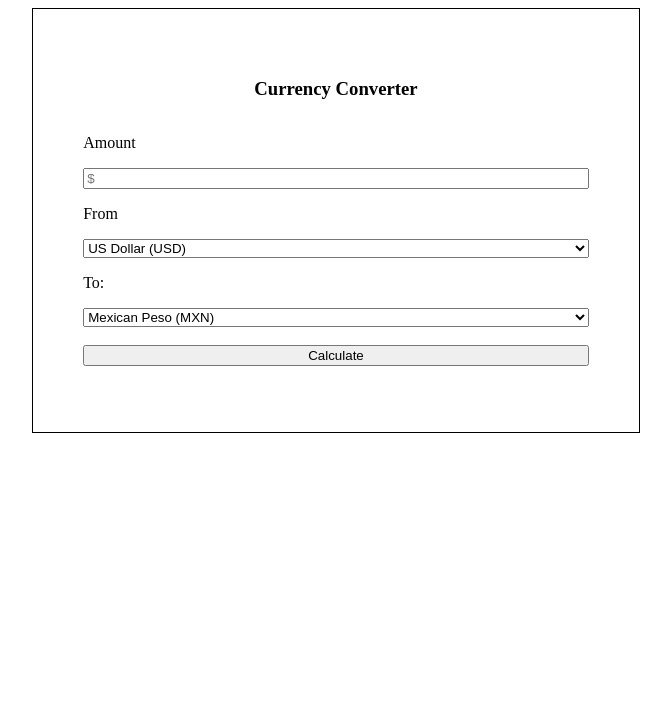
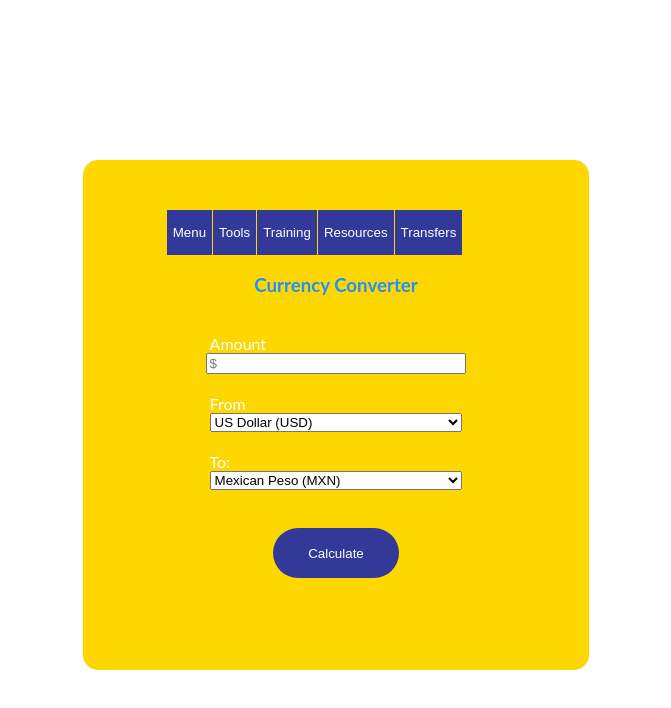
Before and after one commit to mordasuabae/Currency-Converter, a plain HTML site: page index.html in a window 1280 px wide. Shown: the whole page, without its empty margins (304-975 px from the left). Drawn offline with Linux system fonts and the light colour scheme.

Commit message:
Currency Converter Styling

```diff
--- a/index.html
+++ b/index.html
@@ -8,7 +8,14 @@
 </head>
 <body>
     <div class="container">
-        <div class="calc">
+        <div class="calc p">
+            <div class="acc button">
+                <button>Menu</button>
+                <button>Tools</button>
+                <button>Training</button>
+                <button>Resources</button>
+                <button>Transfers</button>
+            </div>
             <h3>Currency Converter</h3>
             <p>Amount</p>
             <input class="input" type="text" placeholder="$">
@@ -68,10 +75,11 @@
                 </option>
             </select>
             <br/>
+            <br/>
             <button class="calculate">Calculate</button>
             <div class="text">
                 <!--Total Amount-->
-                <p class="num"></p>
+                <h1 class="num"></h1>
             </div>
         </div>
     </div>
--- a/styles.css
+++ b/styles.css
@@ -1,12 +1,84 @@
+/* .container{
+    padding: 0 150px;
+} */
 .calc{
     display: flex;
     flex-direction: column;
-    border: 1px solid black;
-    padding: 50px 50px;
+    /* border: 1px solid black; */
+    padding: 50px 0px;
     width: 40%;
-    margin: 0 auto;
+    margin: 20vh auto;
+    border-radius: 15px;
+    background-color: #FFD700;
+    color: white;
+    font-family: 'Lato', sans-serif;
+    min-height: 400px;
+    /* color: #333999; */
+}
+
+.calc p{
+    margin: 20px 0 0 25%;
 }
 
 h3{
     text-align: center;
+    color: #1E90FF;
 }
+
+.calculate{
+    background-color: #333999;
+    width: 25%;
+    margin: 0 auto;
+    border-radius: 50px;
+    height: 50px;
+    margin: 0 auto;
+    color: white;
+    border: none;
+}
+
+.calculate:hover{
+    background-color: #1E90FF;
+}
+
+.text{
+    margin: 20px 0 0 0;
+    text-align: center;
+    color: #1E90FF;
+}
+
+.acc{
+    display: flex;
+    align-items: end;
+    justify-content:flex-end;
+    /* border: 1px solid black; */
+    border: none;
+    width: 50%;
+    margin: 0 auto;
+}
+
+.acc button{
+    text-align: center;
+    background-color: #333999;
+    color: white;
+    height: 45px;
+    width: 80px;
+    margin-left: 1px;
+    border: none;
+}
+
+.acc button:hover{
+    background-color: #1E90FF;
+}
+
+input{
+    width: 50%;
+    margin: 0 auto;
+}
+.from{
+    width: 50%;
+    margin: 0 auto;
+}
+.to{
+    width: 50%;
+    margin: 0 auto;
+}
```
